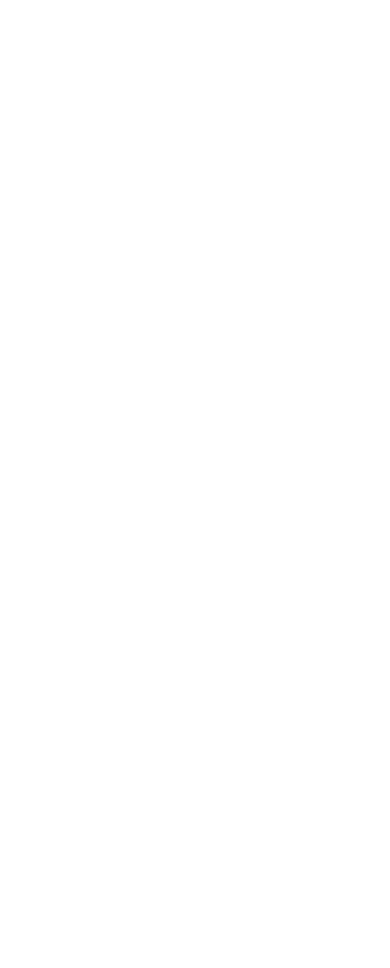
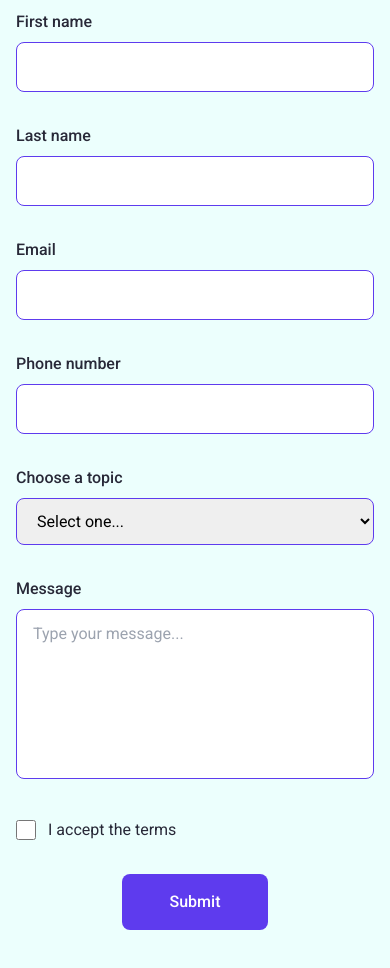
Before and after one commit to sheetrocket/nextjs-portfolio-template, a Next.js app: page / in a window 390 px wide. Shown: the part 8620-9588 px from the top of the page. Before the commit the page ends 8242 px from the top, so only its background shows below. Built offline with nearby package versions, Linux system fonts and the light colour scheme.

Commit message:
feat: add interactive contact form with form state management
Contact form with React state management and responsive layout

```diff
--- a/src/app/page.tsx
+++ b/src/app/page.tsx
@@ -4,6 +4,7 @@
 import Skills from '@/components/Skills';
 import Portfolio from '@/components/Portfolio';
 import Testimonials from '@/components/Testimonials';
+import Contact from '@/components/Contact';
 
 export default function Home() {
   return (
@@ -15,6 +16,7 @@
         <Skills />
         <Portfolio />
         <Testimonials />
+        <Contact />
       </div>
     </main>
   );
--- /dev/null
+++ b/src/components/Contact.tsx
@@ -0,0 +1,146 @@
+'use client';
+
+import { useState } from 'react';
+
+export default function Contact() {
+    const [formData, setFormData] = useState({
+        firstName: '',
+        lastName: '',
+        email: '',
+        phone: '',
+        topic: '',
+        message: '',
+        acceptTerms: false
+    });
+
+    const handleInputChange = (e: React.ChangeEvent<HTMLInputElement | HTMLTextAreaElement | HTMLSelectElement>) => {
+        const { name, value } = e.target;
+        setFormData(prev => ({
+            ...prev,
+            [name]: value
+        }));
+    };
+
+    const handleCheckboxChange = (e: React.ChangeEvent<HTMLInputElement>) => {
+        setFormData(prev => ({
+            ...prev,
+            acceptTerms: e.target.checked
+        }));
+    };
+
+    const handleSubmit = (e: React.FormEvent) => {
+        e.preventDefault();
+        // Handle form submission here
+        console.log('Form submitted:', formData);
+    };
+
+    return (
+        <section id="contact" className="py-32 bg-lighter">
+            <div className="max-w-4xl mx-auto px-4 sm:px-6 lg:px-8">
+                <div className="text-center mb-20">
+                    <h3 className="text-lg font-semibold text-dark mb-4">Get In Touch</h3>
+                    <h2 className="text-5xl lg:text-6xl font-bold text-dark mb-8">Contact me</h2>
+                    <p className="text-lg text-dark/60">
+                        Lorem ipsum dolor sit amet, consectetur adipiscing elit.
+                    </p>
+                </div>
+                <form className="space-y-8" onSubmit={handleSubmit}>
+                    <div className="grid grid-cols-1 md:grid-cols-2 gap-8">
+                        <div>
+                            <label className="block text-dark font-medium mb-2">First name</label>
+                            <input
+                                type="text"
+                                name="firstName"
+                                value={formData.firstName}
+                                onChange={handleInputChange}
+                                required
+                                className="w-full px-4 py-3 border border-primary rounded-lg focus:outline-none focus:ring-2 focus:ring-primary"
+                            />
+                        </div>
+                        <div>
+                            <label className="block text-dark font-medium mb-2">Last name</label>
+                            <input
+                                type="text"
+                                name="lastName"
+                                value={formData.lastName}
+                                onChange={handleInputChange}
+                                required
+                                className="w-full px-4 py-3 border border-primary rounded-lg focus:outline-none focus:ring-2 focus:ring-primary"
+                            />
+                        </div>
+                    </div>
+                    <div className="grid grid-cols-1 md:grid-cols-2 gap-8">
+                        <div>
+                            <label className="block text-dark font-medium mb-2">Email</label>
+                            <input
+                                type="email"
+                                name="email"
+                                value={formData.email}
+                                onChange={handleInputChange}
+                                required
+                                className="w-full px-4 py-3 border border-primary rounded-lg focus:outline-none focus:ring-2 focus:ring-primary"
+                            />
+                        </div>
+                        <div>
+                            <label className="block text-dark font-medium mb-2">Phone number</label>
+                            <input
+                                type="tel"
+                                name="phone"
+                                value={formData.phone}
+                                onChange={handleInputChange}
+                                required
+                                className="w-full px-4 py-3 border border-primary rounded-lg focus:outline-none focus:ring-2 focus:ring-primary"
+                            />
+                        </div>
+                    </div>
+                    <div>
+                        <label className="block text-dark font-medium mb-2">Choose a topic</label>
+                        <select
+                            name="topic"
+                            value={formData.topic}
+                            onChange={handleInputChange}
+                            required
+                            className="w-full px-4 py-3 border border-primary rounded-lg focus:outline-none focus:ring-2 focus:ring-primary"
+                        >
+                            <option value="">Select one...</option>
+                            <option value="General Inquiry">General Inquiry</option>
+                            <option value="Project Discussion">Project Discussion</option>
+                            <option value="Partnership">Partnership</option>
+                        </select>
+                    </div>
+                    <div>
+                        <label className="block text-dark font-medium mb-2">Message</label>
+                        <textarea
+                            rows={6}
+                            name="message"
+                            value={formData.message}
+                            onChange={handleInputChange}
+                            placeholder="Type your message..."
+                            className="w-full px-4 py-3 border border-primary rounded-lg focus:outline-none focus:ring-2 focus:ring-primary resize-none"
+                        />
+                    </div>
+                    <div className="flex items-center space-x-3">
+                        <input
+                            type="checkbox"
+                            id="terms"
+                            name="acceptTerms"
+                            checked={formData.acceptTerms}
+                            onChange={handleCheckboxChange}
+                            required
+                            className="w-5 h-5 text-primary border-gray-300 rounded focus:ring-primary"
+                        />
+                        <label htmlFor="terms" className="text-dark">I accept the terms</label>
+                    </div>
+                    <div className="text-center">
+                        <button
+                            type="submit"
+                            className="bg-primary text-white px-12 py-4 rounded-lg text-base font-medium hover:bg-primary/90 transition-colors"
+                        >
+                            Submit
+                        </button>
+                    </div>
+                </form>
+            </div>
+        </section>
+    );
+}
```
